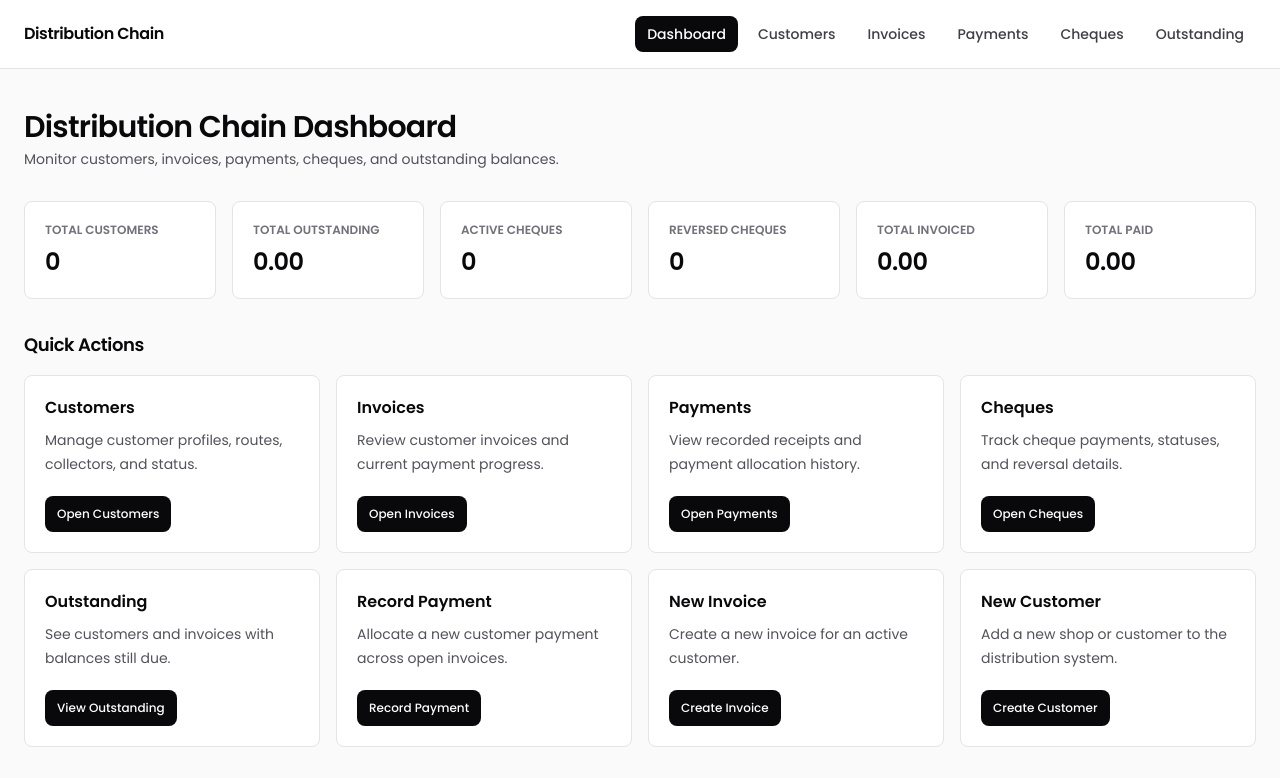
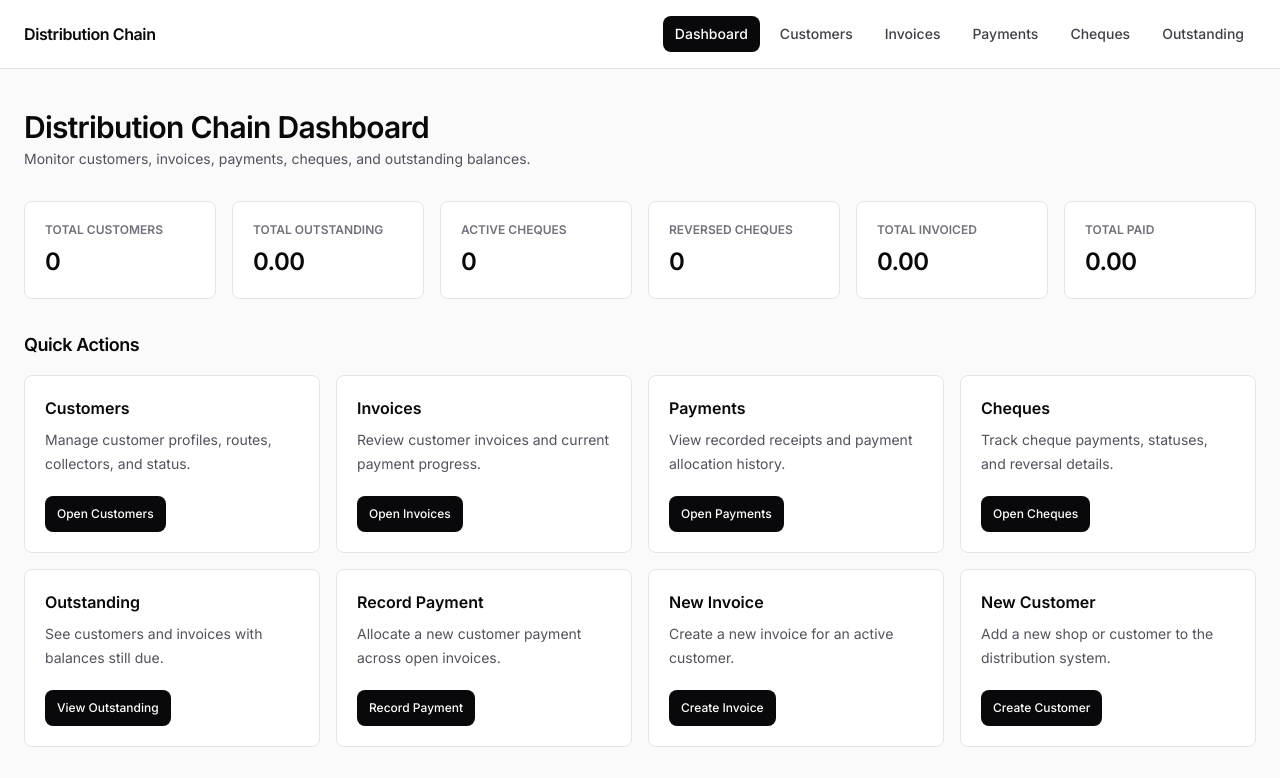
Before and after one commit to alexmps2003/distribution-chain-app, a Next.js app: page / in a window 1280 px wide. Shown: the top 778 px of the page. Built offline with nearby package versions, Linux system fonts and the light colour scheme; no server answers; the database is empty.

Commit message:
Inter font

```diff
--- a/app/globals.css
+++ b/app/globals.css
@@ -1,4 +1,4 @@
-@import url("https://fonts.googleapis.com/css2?family=Poppins:wght@300;400;500;600;700&display=swap");
+@import url("https://fonts.googleapis.com/css2?family=Inter:wght@300;400;500;600;700&display=swap");
 @import "tailwindcss";
 @import "tw-animate-css";
 @import "shadcn/tailwind.css";
@@ -152,7 +152,7 @@
 
 :root {
   /* Change this variable only to switch the global app font. */
-  --app-font: "Poppins", sans-serif;
+  --app-font: "Inter", sans-serif;
   --background: oklch(1 0 0);
   --foreground: oklch(0.145 0 0);
   --card: oklch(1 0 0);
```
